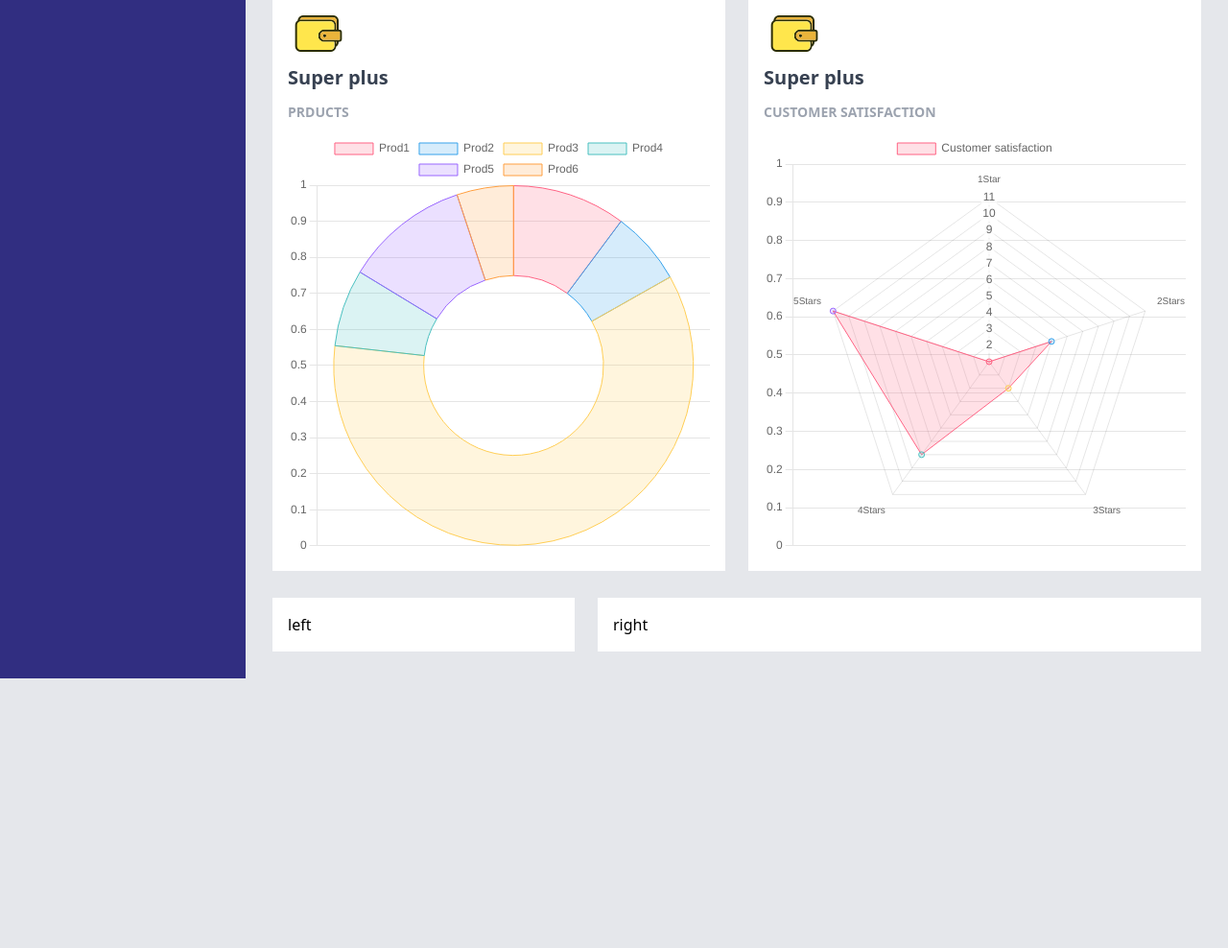
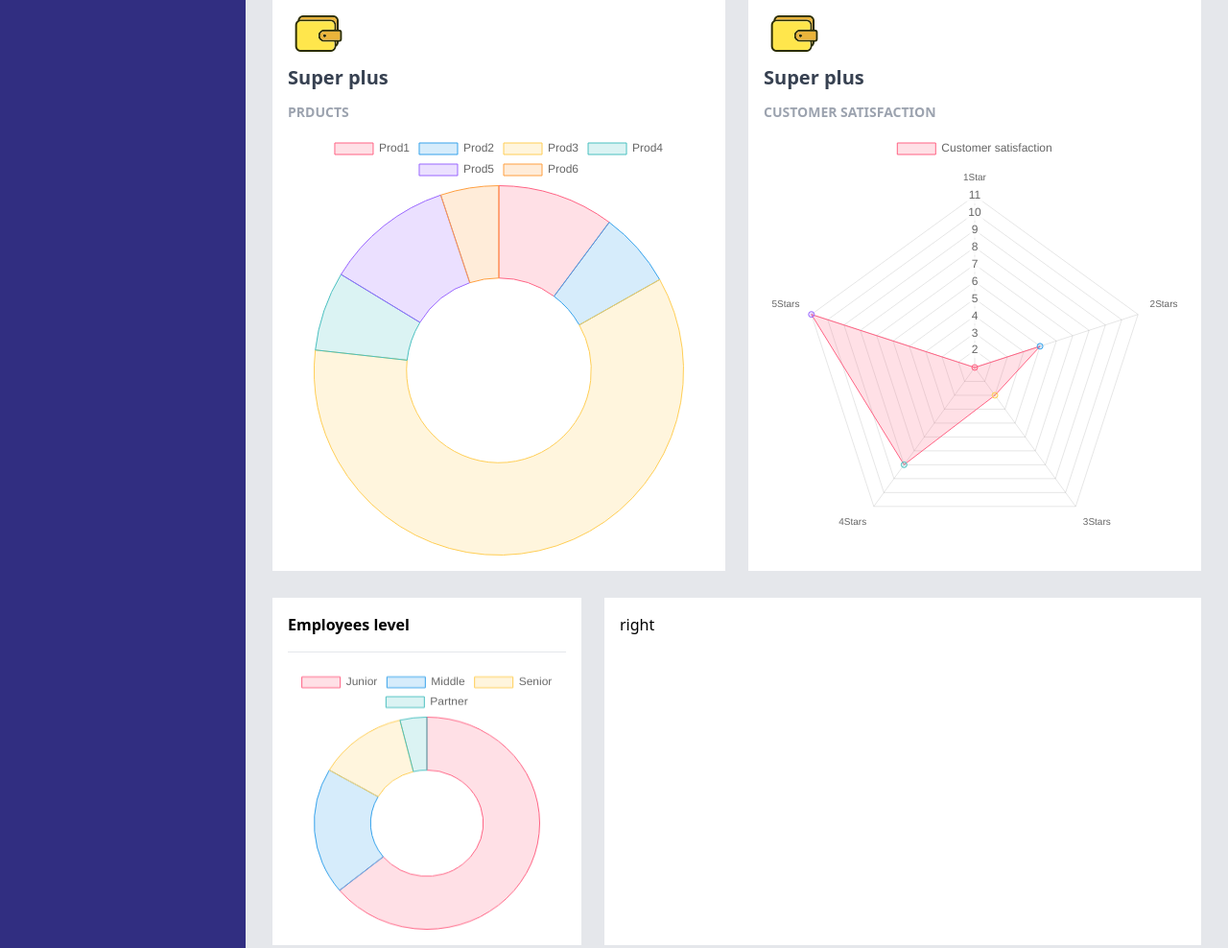
Before and after one commit to Luega/AdminDashboard, a website: page public/index.html in a window 1280 px wide. Shown: the part 717-1705 px from the top of the page at 96% size. Before the commit the page ends 1424 px from the top, so only its background shows below. Drawn offline with nearby package versions, Linux system fonts and the light colour scheme; files that its build step writes are made by us from their sources.

Commit message:
added chart5

```diff
--- a/public/index.html
+++ b/public/index.html
@@ -156,8 +156,9 @@
             <!-- Employees cards container -->
             <div class="flex m-7 space-x-6">
                 <!-- card 4 -->
-                <div class="p-4 w-1/3 bg-white">
-                    left
+                <div class="p-4 w-1/3 bg-white divide-y divide-gray-200">
+                    <div class="font-bold text-l pb-4">Employees level</div>
+                    <canvas class="pt-4" id="chart5"></canvas>
                 </div>
                 <!-- card 5 -->
                 <div class="p-4 w-2/3 bg-white">
@@ -176,6 +177,7 @@
     const ctx2 = document.getElementById('chart2').getContext('2d');
     const ctx3 = document.getElementById('chart3').getContext('2d');
     const ctx4 = document.getElementById('chart4').getContext('2d');
+    const ctx5 = document.getElementById('chart5').getContext('2d');
     // create the chart
     // chart1
     const myChart = new Chart(ctx, {
@@ -276,9 +278,7 @@
         },
         options: {
             scales: {
-                y: {
-                    beginAtZero: true
-                }
+
             }
         }
     });
@@ -310,10 +310,39 @@
             }]
         },
         options: {
+
+        }
+    });
+    // chart5
+    const myChart5 = new Chart(ctx5, {
+        type: 'doughnut',
+        data: {
+            labels: ['Junior', 'Middle', 'Senior', 'Partner'],
+            datasets: [{
+                label: 'Employees level',
+                data: [100, 30, 20, 6],
+                backgroundColor: [
+                    'rgba(255, 99, 132, 0.2)',
+                    'rgba(54, 162, 235, 0.2)',
+                    'rgba(255, 206, 86, 0.2)',
+                    'rgba(75, 192, 192, 0.2)',
+                    'rgba(153, 102, 255, 0.2)',
+                    'rgba(255, 159, 64, 0.2)'
+                ],
+                borderColor: [
+                    'rgba(255, 99, 132, 1)',
+                    'rgba(54, 162, 235, 1)',
+                    'rgba(255, 206, 86, 1)',
+                    'rgba(75, 192, 192, 1)',
+                    'rgba(153, 102, 255, 1)',
+                    'rgba(255, 159, 64, 1)'
+                ],
+                borderWidth: 1
+            }]
+        },
+        options: {
             scales: {
-                y: {
-                    beginAtZero: true
-                }
+
             }
         }
     });
```
